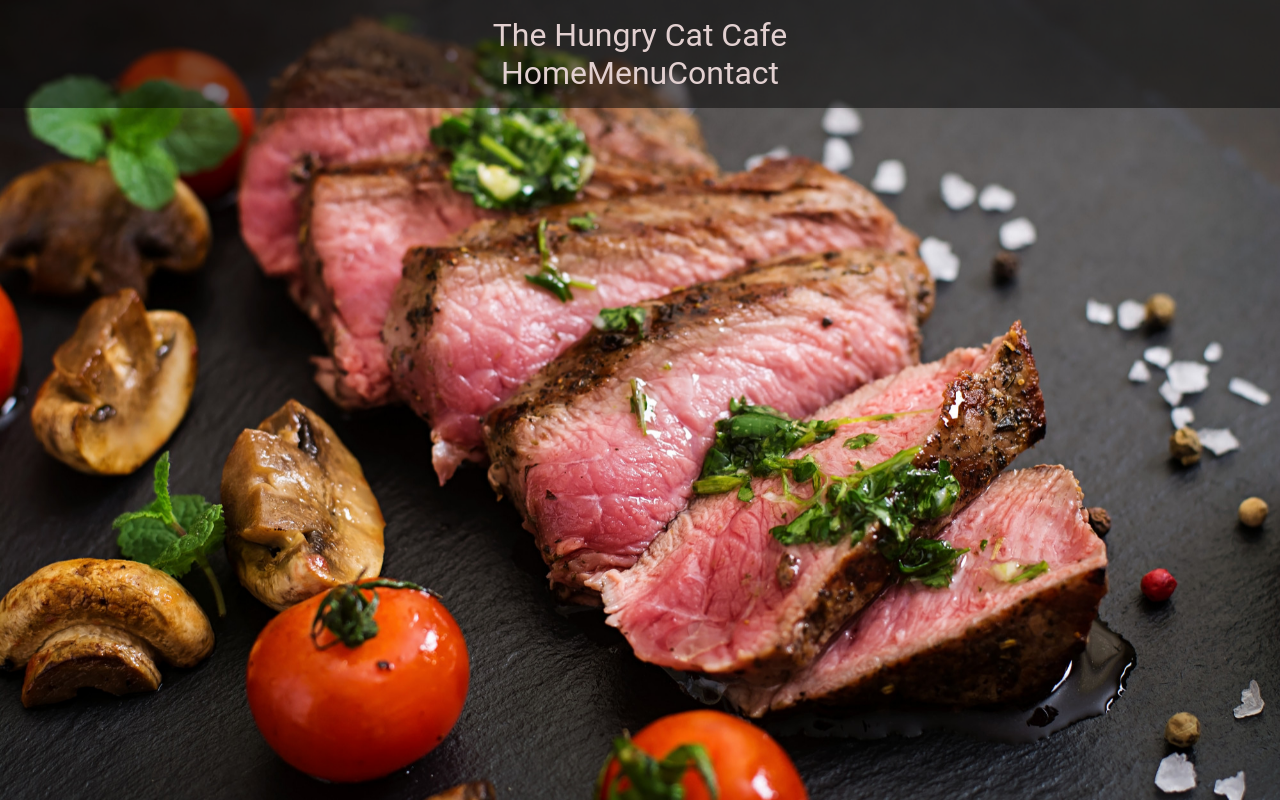
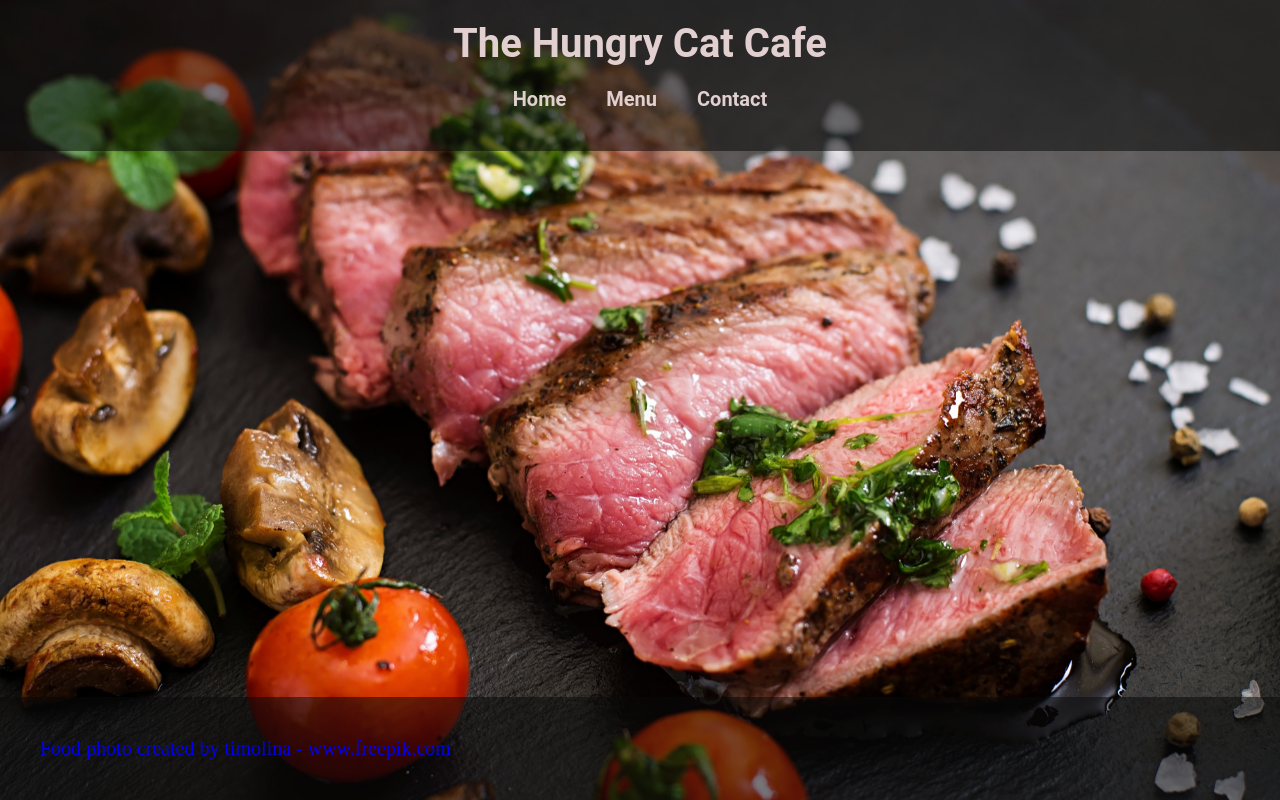
Before and after one commit to miguelgmpriv/restaurant-page, a website built with webpack: page dist/index.html in a window 1280 px wide. Built offline with nearby package versions, Linux system fonts and the light colour scheme.

Commit message:
Add rough footer using js add footer styles class

```diff
--- a/src/index.js
+++ b/src/index.js
@@ -16,21 +16,27 @@ const pageHeader = (() => {
         li.id = element;
         navBar.appendChild(li);
     })
-/*     const homeLink = document.createElement('li');
-    const menuLink = document.createElement('li');
-    const contactLink = document.createElement('li');
- */
+
     header.classList.add('header');
+    navBar.classList.add('navbar');
 
     header.textContent = 'The Hungry Cat Cafe';
-/*     homeLink.textContent = 'Home';
-    menuLink.textContent = 'Menu';
-    contactLink.textContent = 'Contact';
-
-    navBar.appendChild(homeLink);
-    navBar.appendChild(menuLink);
-    navBar.appendChild(contactLink); */
 
     mainContainer.appendChild(header);
     header.appendChild(navBar);
 })();
+
+const pageFooter = (() => {
+    const footer = document.createElement('div');
+    footer.classList.add('footer');
+    const creditsLinks = document.createElement('ul');
+    const a = document.createElement('a');
+    a.title = 'test';
+    a.href = 'https://www.freepik.com/photos/food';
+    const li = document.createElement('li')
+    li.textContent = 'Food photo created by timolina - www.freepik.com';
+    a.appendChild(li);
+    creditsLinks.appendChild(a);
+    footer.appendChild(creditsLinks);
+    mainContainer.appendChild(footer)
+})();
--- a/src/styles.css
+++ b/src/styles.css
@@ -3,18 +3,33 @@
    padding: 0;
    margin: 0;
 }
+
+@import url('https://fonts.googleapis.com/css2?family=Lato&family=Roboto:wght@300&display=swap');
+
+html{
+    font-size: 16px;
+}
+@media (min-width: 800px) {
+    html{font-size: 20px;}
+}
 ul {
     display: flex;
     list-style-type: none;
 }
-
-@import url('https://fonts.googleapis.com/css2?family=Lato&family=Roboto:wght@300&display=swap');
-
+li{
+    padding: 1rem;
+}
+a {
+    text-decoration: none;
+}
 .container{
     width: 100vw;
     height: 100vh;
     background: url('./background.jpg') no-repeat center fixed;
     background-size: cover;
+    display: flex;
+    flex-direction: column;
+    justify-content: space-between;
 }
 .header{
     display: flex;
@@ -22,12 +37,17 @@ ul {
     justify-content: center;
     align-items: center;
     font-family: 'Roboto', sans-serif;
-    font-size: xx-large;
+    font-weight: bolder;
+    font-size: 2rem;
     color: rgb(226, 208, 208);
-
     background-color: rgba(10, 10, 10, 0.541);
     padding: 1rem;
 }
+.navbar{
+    font-size: .5em;
+}
 .footer{
-
+    color: rgb(226, 208, 208);
+    background-color: rgba(10, 10, 10, 0.541);
+    padding: 1rem;
 }
```
Also changed, not shown: menu.js (added).
